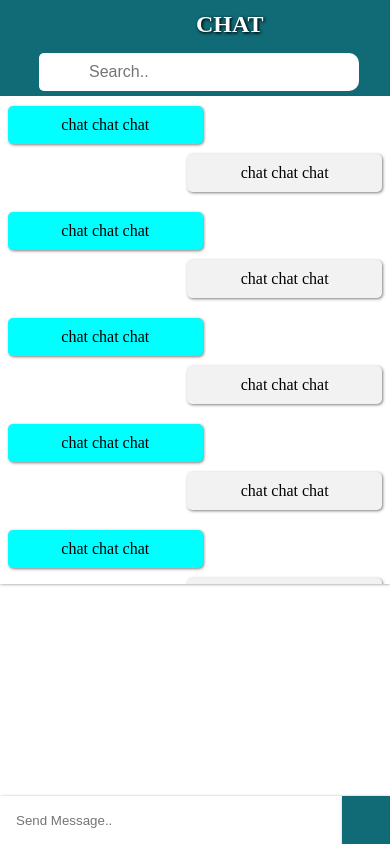
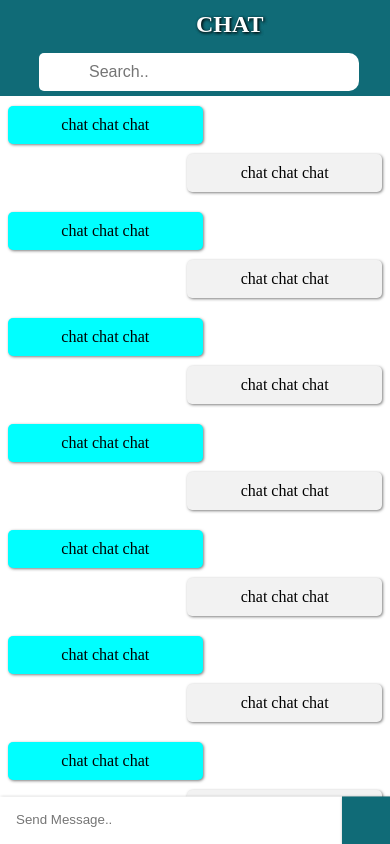
Before and after one commit to LebasoraJohnJefferson/Chat, an Angular app: page / in a window 390 px wide. Built offline with nearby package versions, Linux system fonts and the light colour scheme; some icons are missing.

Commit message:
change message box (4)

```diff
--- a/src/app/components/chat-box/chat-box.component.css
+++ b/src/app/components/chat-box/chat-box.component.css
@@ -25,7 +25,7 @@ form{
     box-shadow: 0px 0px 3px rgba(0,0,0,.5);
     overflow-y: scroll;
     margin-top:3.1rem;
-    height: 34.5rem;
+    height: 83vh;
 }
 
 .chat-friend,
@@ -85,7 +85,6 @@ form{
     }
 
     .message-container{
-        height: 30.5rem;
         margin-top:6rem;
     }
 }
```
